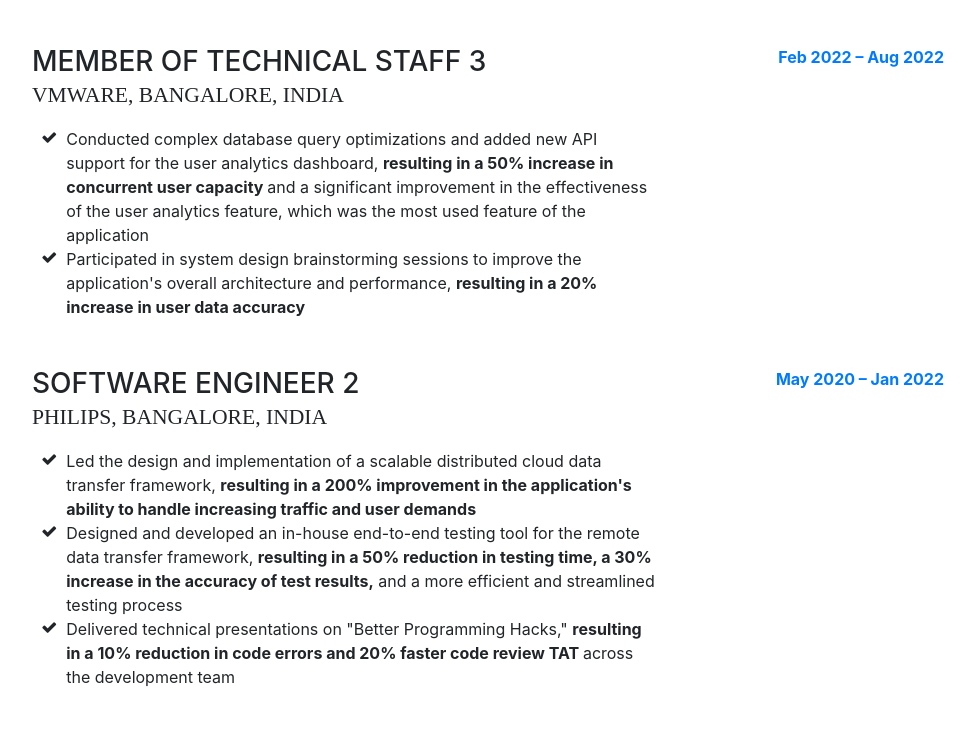
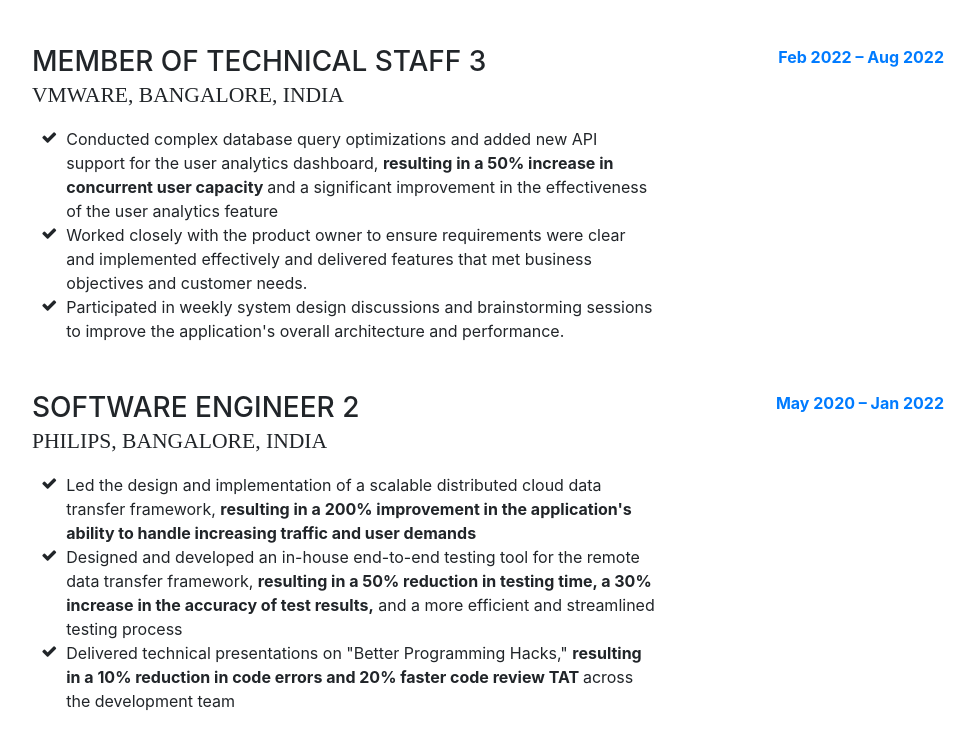
Before and after one commit to iKushDev/ikushdev.github.io, a website with bundled scripts: page index.html in a window 1280 px wide. Shown: the part 1840-2574 px from the top of the page, without its empty margins (288-1263 px from the left). Built offline with nearby package versions, Linux system fonts and the light colour scheme; files whose address does not match are found by name; a web font is replaced by a local one.

Commit message:
Update index.html

```diff
--- a/index.html
+++ b/index.html
@@ -162,13 +162,15 @@
                             <li>
                                 <i class="fa-li fa fa-check"></i>
                                 Conducted complex database query optimizations and added new API support for the user analytics dashboard,
-                                <strong>resulting in a 50% increase in concurrent user capacity </strong> and a significant improvement in the effectiveness of the user analytics feature, which was the
-                                most used feature of the application
+                                <strong>resulting in a 50% increase in concurrent user capacity </strong> and a significant improvement in the effectiveness of the user analytics feature
                             </li>
                             <li>
                                 <i class="fa-li fa fa-check"></i>
-                                Participated in system design brainstorming sessions to improve the application's overall architecture and performance,
-                                <strong>resulting in a 20% increase in user data accuracy</strong>
+                                Worked closely with the product owner to ensure requirements were clear and implemented effectively and delivered features that met business objectives and customer needs.
+                            </li>
+                            <li>
+                                <i class="fa-li fa fa-check"></i>
+                                Participated in weekly system design discussions and brainstorming sessions to improve the application's overall architecture and performance.
                             </li>
                         </ul>
                     </div>
```
